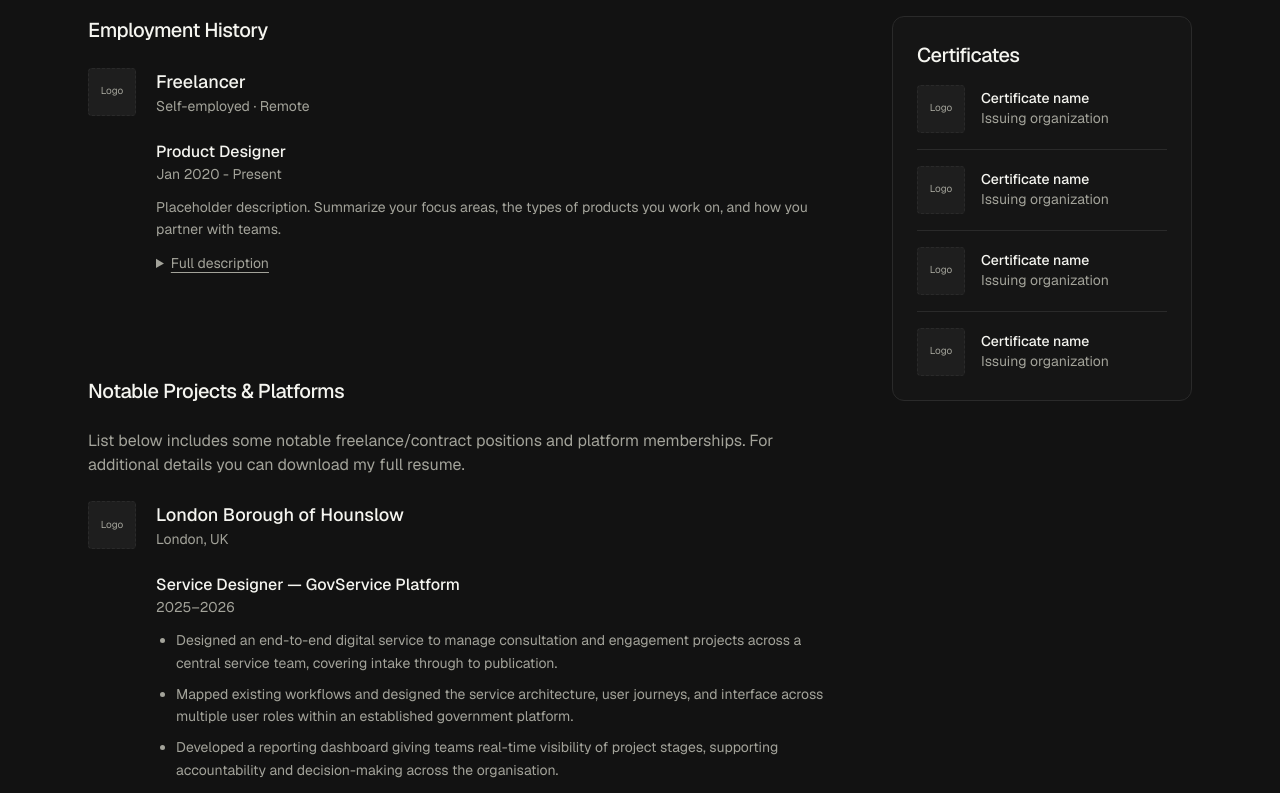
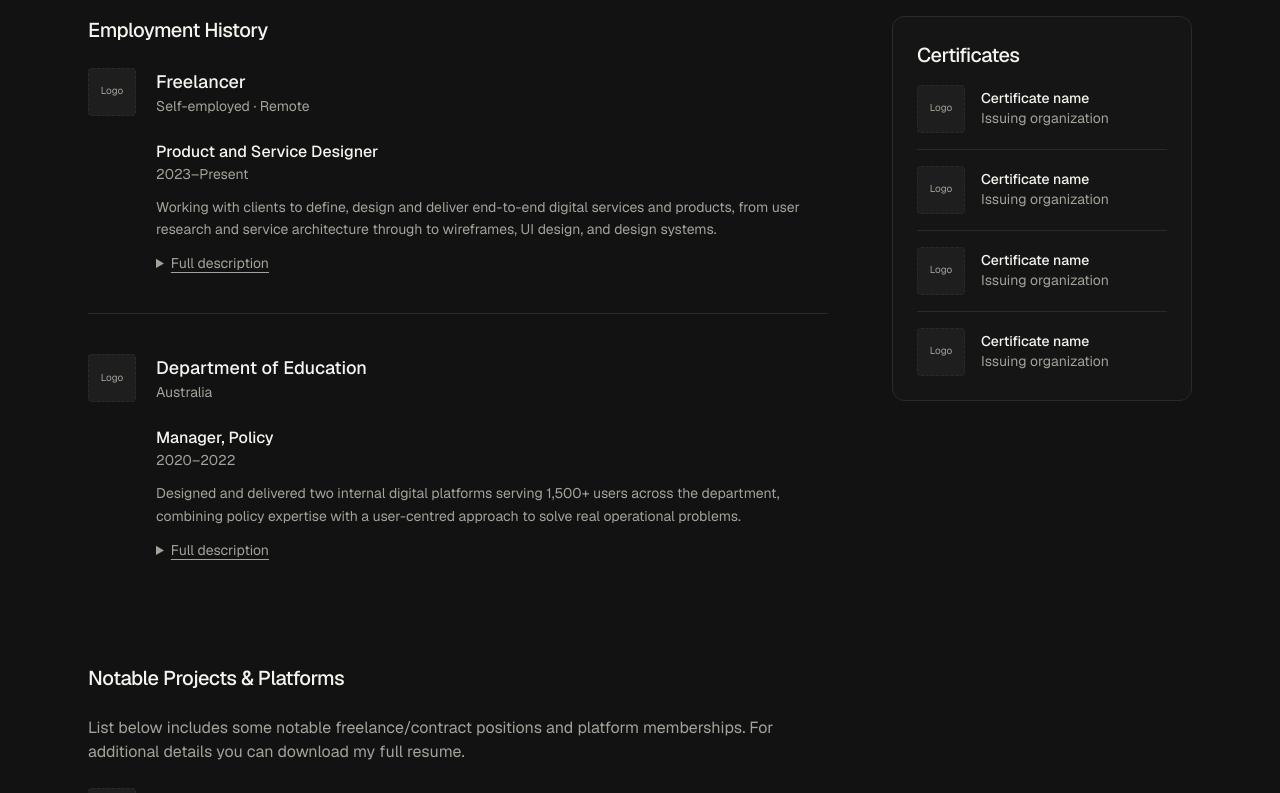
Before and after one commit to doxican/miri-portfolio, a Next.js app: page /about in a window 1280 px wide. Shown: the part 686-1479 px from the top of the page. Built offline with nearby package versions, Linux system fonts and the light colour scheme.

Commit message:
About me to include experience

```diff
--- a/app/about/page.tsx
+++ b/app/about/page.tsx
@@ -17,10 +17,36 @@ const employmentHistory = [
     location: "Remote",
     roles: [
       {
-        title: "Product Designer",
-        dates: "Jan 2020 - Present",
+        title: "Product and Service Designer",
+        dates: "2023–Present",
         description:
-          "Placeholder description. Summarize your focus areas, the types of products you work on, and how you partner with teams.",
+          "Working with clients to define, design and deliver end-to-end digital services and products, from user research and service architecture through to wireframes, UI design, and design systems.",
+        fullDescription:
+          "Freelance practice working with government, health, and product-led organisations. For selected client work and project detail, see Notable Projects & Platforms below.",
+      },
+    ],
+  },
+  {
+    company: "Department of Education",
+    location: "Australia",
+    roles: [
+      {
+        title: "Manager, Policy",
+        dates: "2020–2022",
+        description:
+          "Designed and delivered two internal digital platforms serving 1,500+ users across the department, combining policy expertise with a user-centred approach to solve real operational problems.",
+        fullDescriptionSections: [
+          {
+            title: "Platform 1 — School Asset Management Tool",
+            description:
+              "Designed an internal database for logging and tracking identified school defects, with integrated calendar and budget functionality to support management oversight and reporting. The platform replaced fragmented manual processes with a structured, searchable system that gave teams visibility across maintenance schedules and financial planning.",
+          },
+          {
+            title: "Platform 2 — Approval Workflow Application",
+            description:
+              "Designed an end-to-end approval workflow application facilitating assessment, review, and sign-off stages for internal requests. The service reduced ambiguity at each handoff point and gave decision-makers a clear, auditable view of progression through the approval process.",
+          },
+        ],
       },
     ],
   },
@@ -131,7 +157,10 @@ export default function About() {
             </div>
 
             <div className="space-y-6">
-              <h3 className="text-xl font-medium tracking-tight">
+              <h3
+                id="notable-projects"
+                className="text-xl font-medium tracking-tight"
+              >
                 Notable Projects &amp; Platforms
               </h3>
               <p className="max-w-3xl text-muted">
--- a/components/EmploymentEntry.tsx
+++ b/components/EmploymentEntry.tsx
@@ -4,11 +4,14 @@ type EmploymentRole = {
   title: string;
   dates: string;
   description: string;
+  fullDescription?: string;
+  fullDescriptionLink?: { href: string; label: string };
+  fullDescriptionSections?: { title: string; description: string }[];
 };
 
 type EmploymentEntryProps = {
   company: string;
-  type: string;
+  type?: string;
   location: string;
   roles: EmploymentRole[];
 };
@@ -27,7 +30,7 @@ export default function EmploymentEntry({
           <div>
             <h4 className="text-lg font-medium">{company}</h4>
             <p className="text-sm text-muted">
-              {type} · {location}
+              {type ? `${type} · ${location}` : location}
             </p>
           </div>
 
@@ -45,10 +48,41 @@ export default function EmploymentEntry({
                   <summary className="cursor-pointer text-sm text-muted underline underline-offset-4 transition-colors hover:text-foreground">
                     Full description
                   </summary>
-                  <p className="mt-3 text-sm leading-relaxed text-muted">
-                    Additional details placeholder. Replace with a longer role
-                    description when ready.
-                  </p>
+                  <div className="mt-3 space-y-4">
+                    {role.fullDescriptionSections ? (
+                      role.fullDescriptionSections.map((section) => (
+                        <div key={section.title} className="space-y-2">
+                          <p className="text-sm font-medium text-foreground">
+                            {section.title}
+                          </p>
+                          <p className="text-sm leading-relaxed text-muted">
+                            {section.description}
+                          </p>
+                        </div>
+                      ))
+                    ) : role.fullDescription ? (
+                      <p className="text-sm leading-relaxed text-muted">
+                        {role.fullDescription}
+                        {role.fullDescriptionLink && (
+                          <>
+                            {" "}
+                            <a
+                              href={role.fullDescriptionLink.href}
+                              className="text-foreground underline underline-offset-4 transition-colors hover:opacity-70"
+                            >
+                              {role.fullDescriptionLink.label}
+                            </a>
+                            .
+                          </>
+                        )}
+                      </p>
+                    ) : (
+                      <p className="text-sm leading-relaxed text-muted">
+                        Additional details placeholder. Replace with a longer
+                        role description when ready.
+                      </p>
+                    )}
+                  </div>
                 </details>
               </li>
             ))}
```
